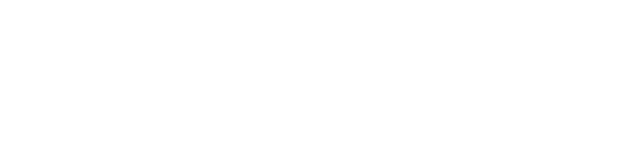
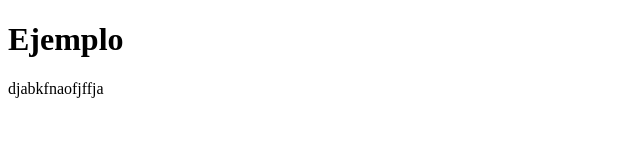
Before and after one commit to Appinventariorodeo/TIIX, a plain HTML site: page index.html in a window 1280 px wide. Shown: the whole page, without its empty margins (0-640 px from the left). Drawn offline with Linux system fonts and the light colour scheme.

Commit message:
Agregamos H1 y p

```diff
--- a/index.html
+++ b/index.html
@@ -7,6 +7,7 @@
     <title>Document</title>
 </head>
 <body>
-
+    <h1>Ejemplo</h1>
+    <p>djabkfnaofjffja</p>
 </body>
 </html>
```
